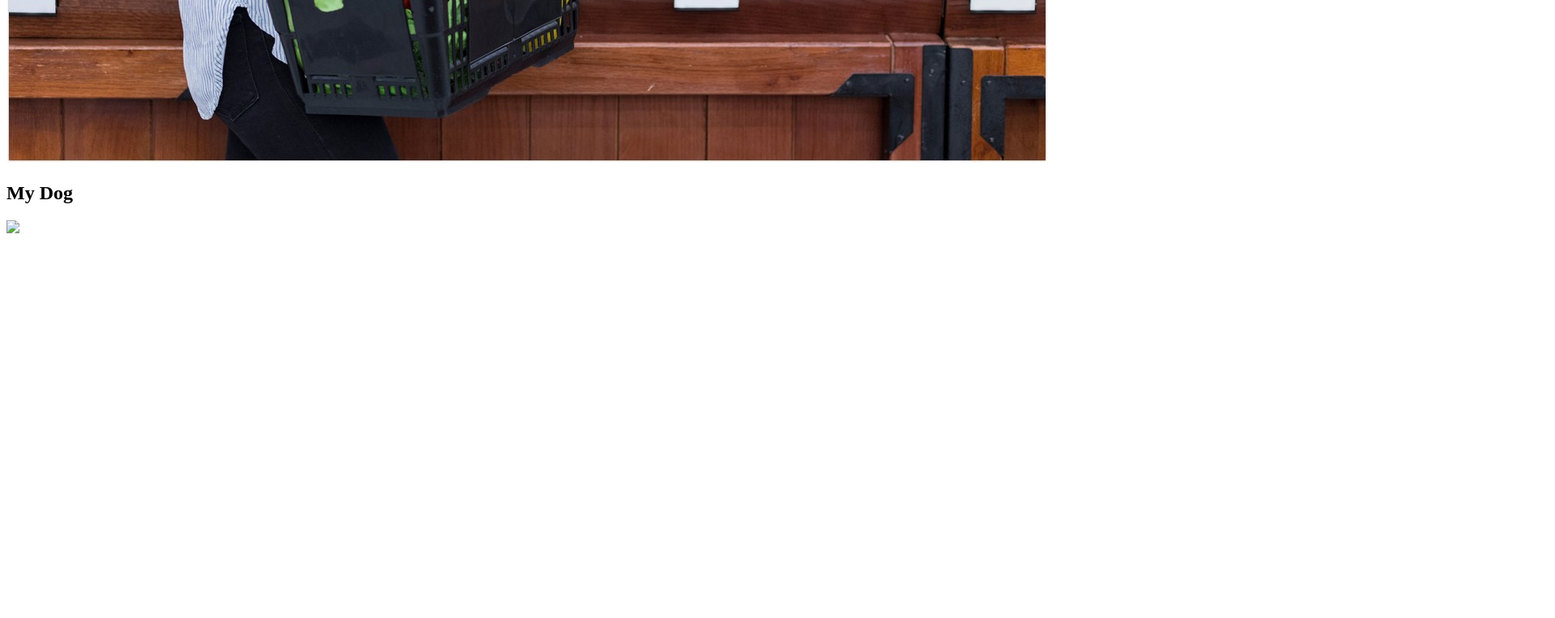
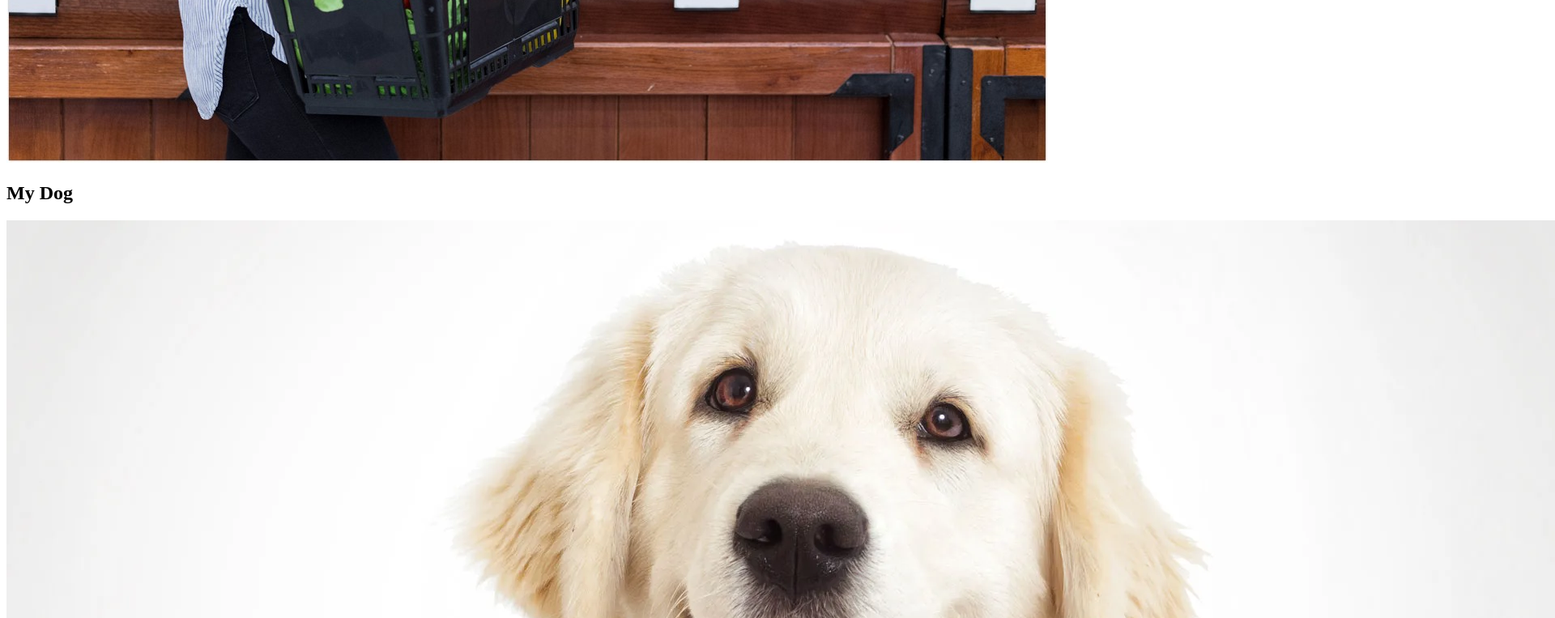
Before and after one commit to BellaNyein/mywebsite, a plain HTML site: page index.html in a window 1280 px wide. Shown: the part 533-1296 px from the top of the page at 81% size, 1920 px wide, since content can reach past the window. Before the commit the page ends 833 px from the top, so only its background shows below. Drawn offline with Linux system fonts and the light colour scheme.

Commit message:
new index

```diff
--- a/index.html
+++ b/index.html
@@ -9,6 +9,6 @@
 <body>
     <img src ="images/Picture1.jpg">
     <H2>My Dog</H2>
-    <img src ="images/shutterstock_591809333.webp">
+    <img src ="images/dog.webp">
 </body>
 </html>
```
